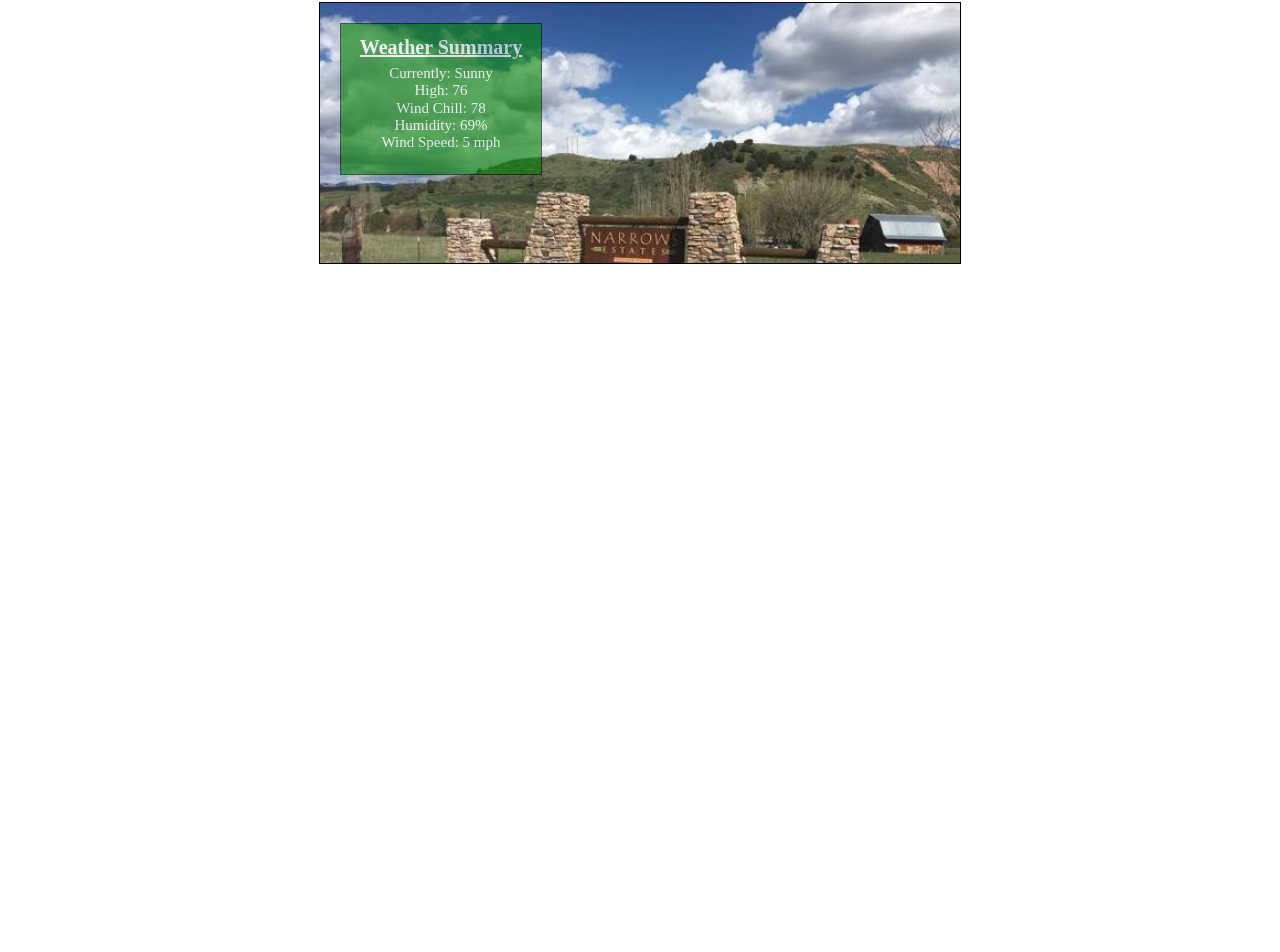
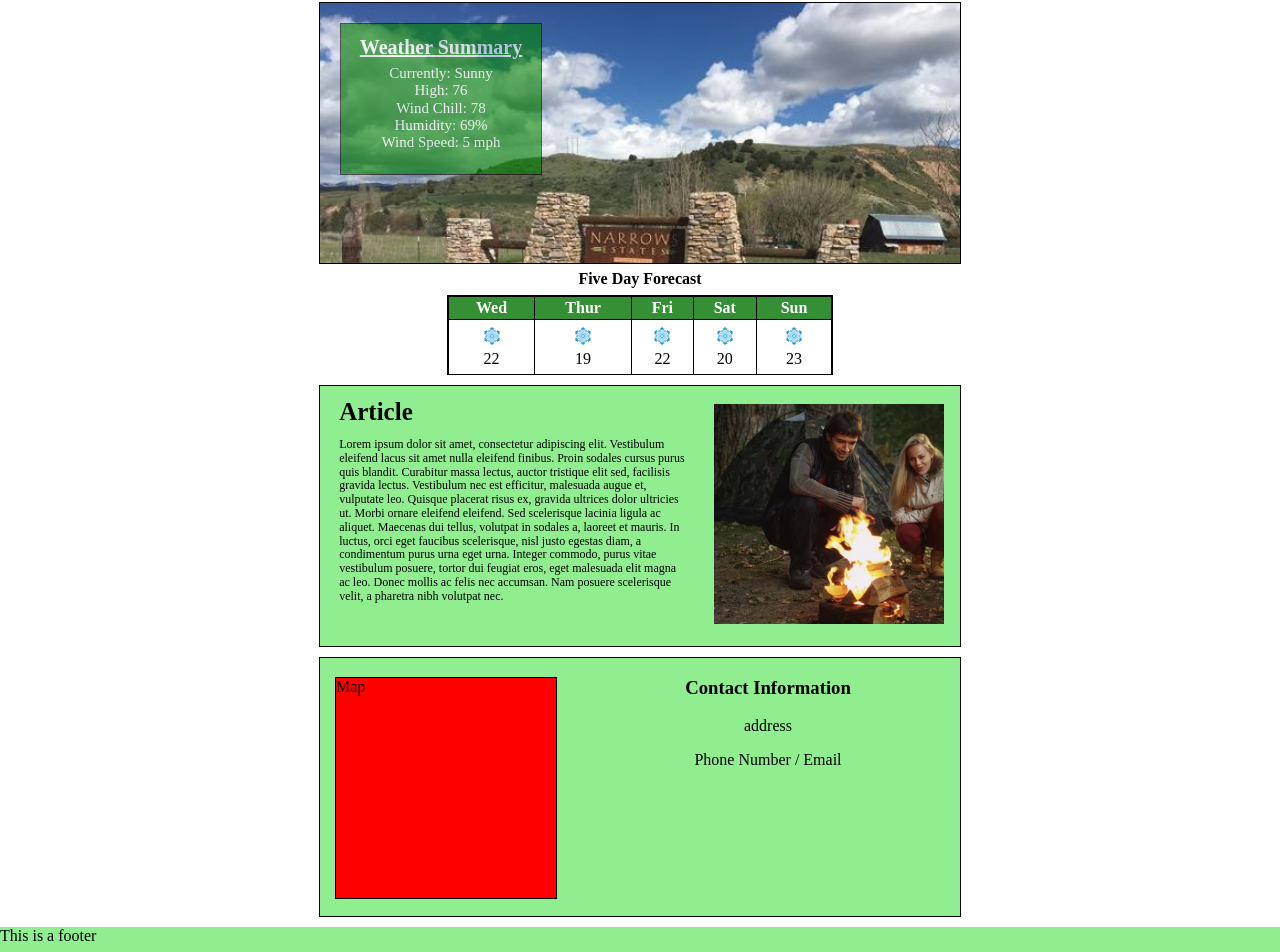
Before and after one commit to parhamb11/CIT230, a plain HTML site: page week5/preston-5.html in a window 1280 px wide. Shown: the part 148-1100 px from the top of the page. Before the commit the page ends 800 px from the top, so only its background shows below. Drawn offline with Linux system fonts and the light colour scheme.

Commit message:
week 5 large done

```diff
--- a/week5/large-5.css
+++ b/week5/large-5.css
@@ -104,7 +104,7 @@ ul {
 }
 
 .mainimage{
-    height: 300px;
+    height: 268px;
 }
 
 .summary1 {
@@ -143,3 +143,148 @@ ul {
     font-size: 15px;
     color: white;
 }
+
+.fivedaytitle {
+    height: 20px;
+    margin: 0 auto;
+    width: 50%;
+    text-align: center;
+    margin-bottom: 5px;
+}
+
+.fiveday {
+    height: 80px;
+}
+
+.fivedaycast {
+    border: thin black solid;
+    height: 78px;
+    background-color: rgb(53, 143, 53);
+    width: 30%;
+    margin: 0 auto;
+}
+
+table, th, td {
+    border: 1px solid black;
+}
+
+table {
+    border-collapse: collapse;
+    width: 100%;
+}
+
+th {
+    height: 20px;
+    color: white;
+}
+
+td {
+    height: 52px;
+    text-align: center;
+    background-color: white;
+}
+
+.snow1 {
+    width: 20px;
+    height: 20px;
+}
+
+.article {
+    background-color: lightgreen;
+    height: 260px;
+}
+
+.articlebody {
+    width: 50%;
+    border: thin solid black;
+    margin: 0 auto;
+    margin-top: 10px;
+}
+
+.articlewords {
+    float: left;
+    width: 60%;
+    height: 258px;
+}
+
+.articlepic {
+    float: left;
+    width: 40%;
+    height: 258px;
+}
+
+.articleparagraph {
+    width: 90%;
+    height: 258px;
+    margin: 0 auto;
+    padding: 0;
+}
+
+.articleparagraph h3 {
+    font-size: 25px;
+    line-height: 2px;
+}
+
+.articleparagraph p {
+    font-size: 12px;
+    padding: 0;
+    margin: 0;
+}
+
+.articlepic1 {
+    width: 90%;
+    height: 220px;
+    margin-top: 18px;
+    margin-left: 10px;
+    background-image: url("campfire.jpg");
+    background-repeat: no-repeat;
+    background-size: cover;
+}
+
+.informationbody {
+    height: 260px;
+}
+
+.information {
+    width: 50%;
+    height: 258px;
+    border: thin solid black;
+    margin: 0 auto;
+    margin-top: 10px;
+    background-color: lightgreen;
+}
+
+.map1 {
+    float: left;
+    width: 40%;
+    height: 258px;
+}
+
+.contactinfo {
+    float: left;
+    width: 60%;
+    height: 258px;
+}
+
+.mappic {
+    border: thin solid black;
+    width: 220px;
+    background-color: red;
+    height: 220px;
+    margin-left: 15px;
+    margin-top: 19px;
+}
+
+.contacts {
+    width: 90%;
+    height: 258px;
+    margin: 0 auto;
+    padding: 0;
+    text-align: center;
+}
+
+footer {
+    height: 25px;
+    background-color: lightgreen;
+    margin-top: 10px;
+}
--- a/week5/preston-5.html
+++ b/week5/preston-5.html
@@ -46,6 +46,62 @@
     </div>
 </div>
 
+<div class="fivedaytitle"><b>Five Day Forecast</b></div>
+
+<div class="fiveday">
+    <div class="fivedaycast">
+        <table id="fivedaytable">
+            <tr>
+                <th>Wed</th>
+                <th>Thur</th>
+                <th>Fri</th>
+                <th>Sat</th>
+                <th>Sun</th>
+            </tr>
+            <tr>
+                <td><img src="snow.png" class="snow1" alt="snow"><br>22</td>
+                <td><img src="snow.png" class="snow1" alt="snow"><br>19</td>
+                <td><img src="snow.png" class="snow1" alt="snow"><br>22</td>
+                <td><img src="snow.png" class="snow1" alt="snow"><br>20</td>
+                <td><img src="snow.png" class="snow1" alt="snow"><br>23</td>
+            </tr>
+        </table>
+    </div>
+</div>
+
+<div class="articlebody">
+    <div class="article">
+        <div class="articlewords">
+            <div class="articleparagraph">
+                <h3>Article</h3>
+                <p>Lorem ipsum dolor sit amet, consectetur adipiscing elit. Vestibulum eleifend lacus sit amet nulla eleifend finibus. Proin sodales cursus purus quis blandit. Curabitur massa lectus, auctor tristique elit sed, facilisis gravida lectus. Vestibulum nec est efficitur, malesuada augue et, vulputate leo. Quisque placerat risus ex, gravida ultrices dolor ultricies ut. Morbi ornare eleifend eleifend. Sed scelerisque lacinia ligula ac aliquet. Maecenas dui tellus, volutpat in sodales a, laoreet et mauris. In luctus, orci eget faucibus scelerisque, nisl justo egestas diam, a condimentum purus urna eget urna. Integer commodo, purus vitae vestibulum posuere, tortor dui feugiat eros, eget malesuada elit magna ac leo. Donec mollis ac felis nec accumsan. Nam posuere scelerisque velit, a pharetra nibh volutpat nec.</p>
+            </div>
+        </div>
+        <div class="articlepic">
+            <div class="articlepic1"></div>
+        </div>
+    </div>
+</div>
+
+<div class="informationbody">
+    <div class="information">
+        <div class="map1">
+            <div class="mappic">Map</div>
+        </div>
+        <div class="contactinfo">
+            <div class="contacts">
+                <h3>Contact Information</h3>
+                <p>address</p>
+                <p>Phone Number / Email</p>
+            </div>
+        </div>
+    </div>
+</div>
+
+<footer>
+    This is a footer
+</footer>
+
 
 </body>
 </html>
```
Also changed, not shown: week5/campfire.jpg (added), week5/snow.png (added).
